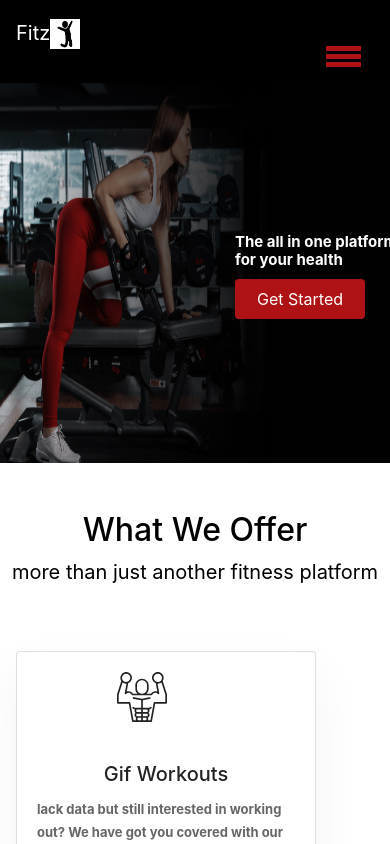
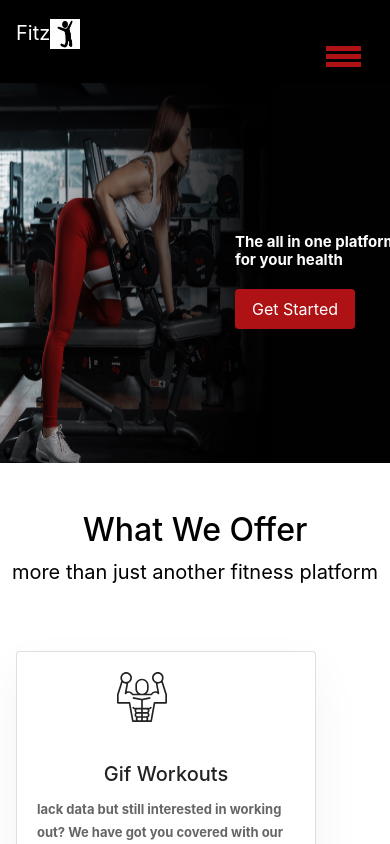
Before and after one commit to Omokiti/fit, a React (Create React App) app: page / in a window 390 px wide. Shown: the top 844 px of the page. Built offline with nearby package versions, Linux system fonts and the light colour scheme.

Commit message:
update buttons

```diff
--- a/src/components/Home.css
+++ b/src/components/Home.css
@@ -330,10 +330,10 @@ margin:0.625rem;
     @media (max-width:425px) {
       #get-btns {
       position: absolute;
-      width:130px;
+      width:120px;
       height:40px;
       border:none;
-      margin-top:30px;
+      margin-top:40px;
       left:250px;
       top:10.375rem;
       background:#AF1214;
--- a/src/components/Home.js
+++ b/src/components/Home.js
@@ -12,7 +12,7 @@ const Home=()=>{
     <Col md={true}>
 
       <div>
-      <img src="/Header-min.png"className="bg-img" alt="BMI"/>
+      <img src="/Header-min.png"className="bg-img" alt="header"/>
       <h1 className="top-left">The all in one platform <br/>for your health</h1>
 
       <p className="top-lefts">Fitz fitness platform is all
```
